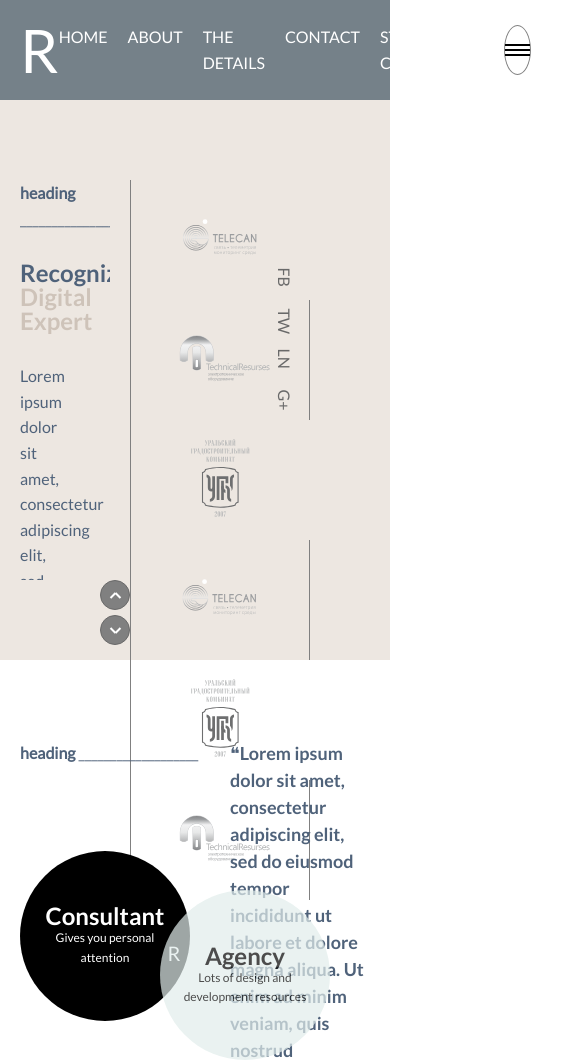
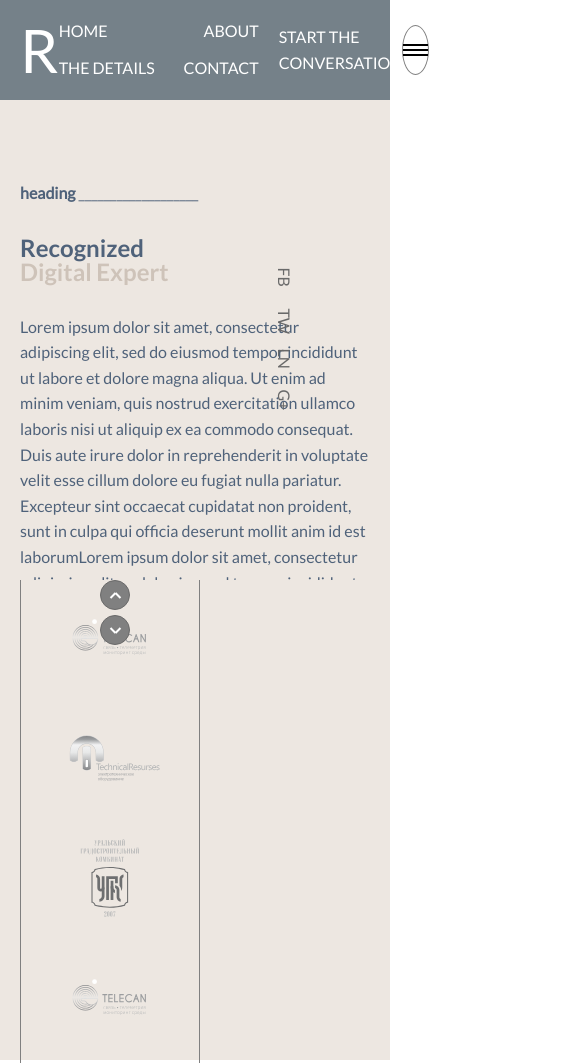
Before and after one commit to EDhalms/scroll, a plain HTML site: page index.html in a window 390 px wide. Shown: the top 1063 px of the page, 585 px wide, since content can reach past the window. Drawn offline with Linux system fonts and the light colour scheme.

Commit message:
mobile version

```diff
--- a/css/style.css
+++ b/css/style.css
@@ -129,6 +129,7 @@ a.b-header__logo {
     position: fixed;
     top: 260px;
     right: 100px;
+    z-index: 10;
 }
 
 .b-content__item {
@@ -154,6 +155,7 @@ a.b-header__logo {
     display: flex;
     flex-direction: column;
     justify-content: space-between;
+    z-index: 10;
 }
 
 .b-content-scroll__btn {
@@ -461,3 +463,50 @@ a.b-header__logo {
     background: url(../images/coca-cola.svg) left top no-repeat;
     background-size: 80px 40px;
 }
+
+@media screen and (max-width: 890px) {
+
+    .b-content-section-three__wrapper{
+        flex-wrap: nowrap;
+        height: auto;
+    }
+}
+
+@media screen and (max-width: 760px){
+
+    .b-header__list {
+        width: 220px;
+        flex-wrap: wrap;
+    }
+
+    .b-content-section-one__wrapper {
+        flex-direction: column;
+    }
+
+    .b-content-section-one__article-one {
+        width: 100%;
+        padding-right: 0;
+    }
+
+    .b-content-section-one__brands {
+        width: 100%;
+        margin-left: 0;
+    }
+
+    .m-content-section-one__image_row-left {
+        border-right: 1px solid gray;
+    }
+
+
+}
+
+@media screen and (max-width: 630px){
+
+    .b-header__start {
+        width: 125px;
+    }
+
+    .b-content-section-four__article {
+        padding: 0 50px;
+    }
+}
```
